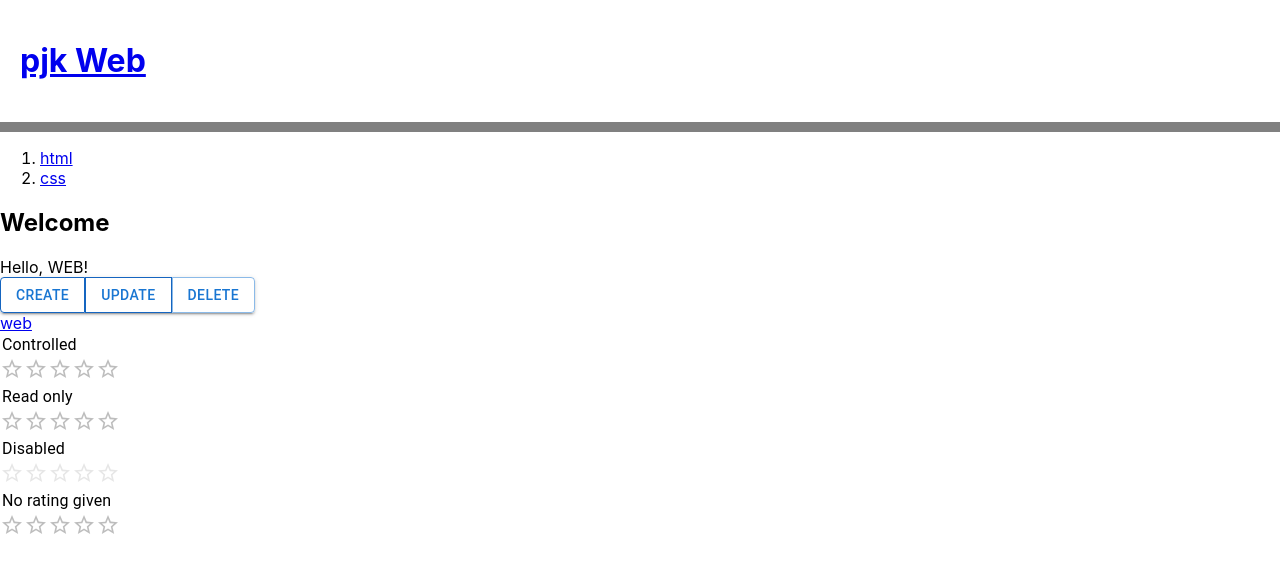
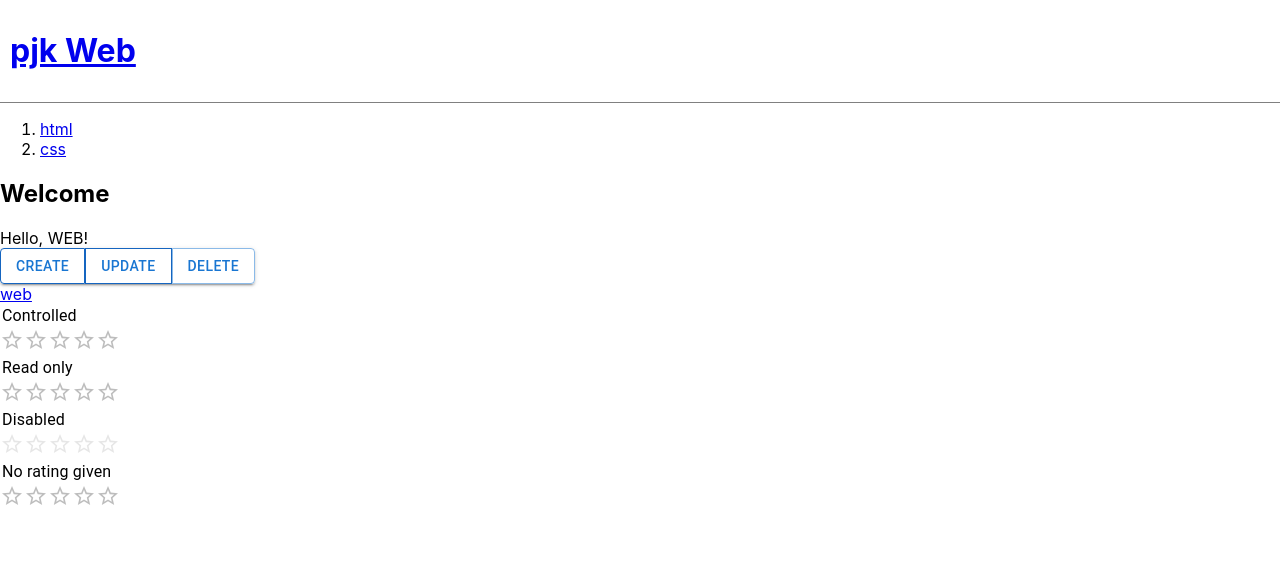
Before and after one commit to WinterKwon/2022-06-06, a React (Create React App) app: page / in a window 1280 px wide. Shown: the top 572 px of the page. Built offline with nearby package versions, Linux system fonts and the light colour scheme.

Commit message:
컴포넌트에 인라인 방식으로 css 입히기

```diff
--- a/src/App.js
+++ b/src/App.js
@@ -1,4 +1,3 @@
-import logo from './logo.svg';
 import './App.css';
 import React, {useState} from 'react'
 import Button from '@mui/material/Button';
@@ -11,7 +10,14 @@ import Typography from '@mui/material/Typography';
 
 function Header(props){
   console.log(props);
-  return <header><h1><a href = "/" onClick={(evt)=>{
+  const myStyle = {
+    borderBottom : '1px solid gray',
+    padding : '10px',
+  }
+
+
+
+  return <header style = {myStyle}><h1><a href = "/" onClick={(evt)=>{
     console.log('event : ', evt);
     props.onSelect();
   }}>pjk Web</a></h1></header>
```
